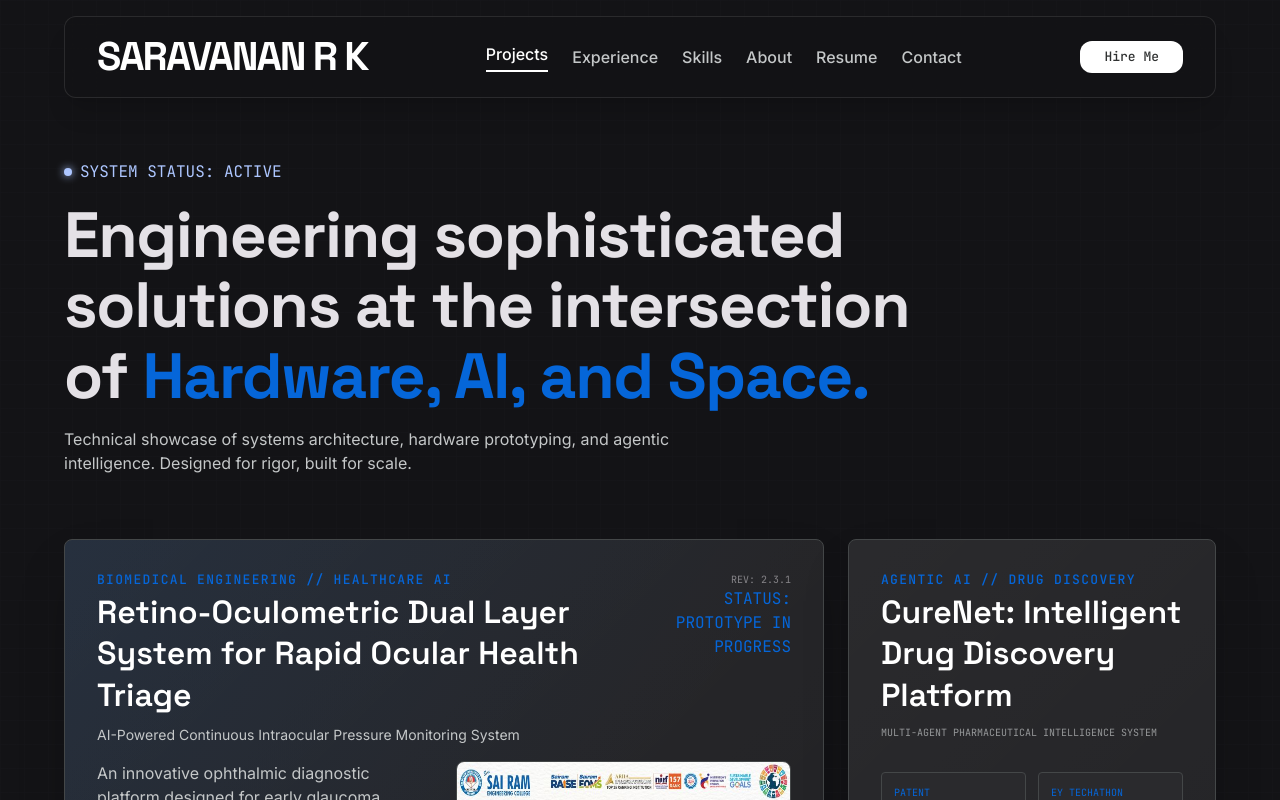
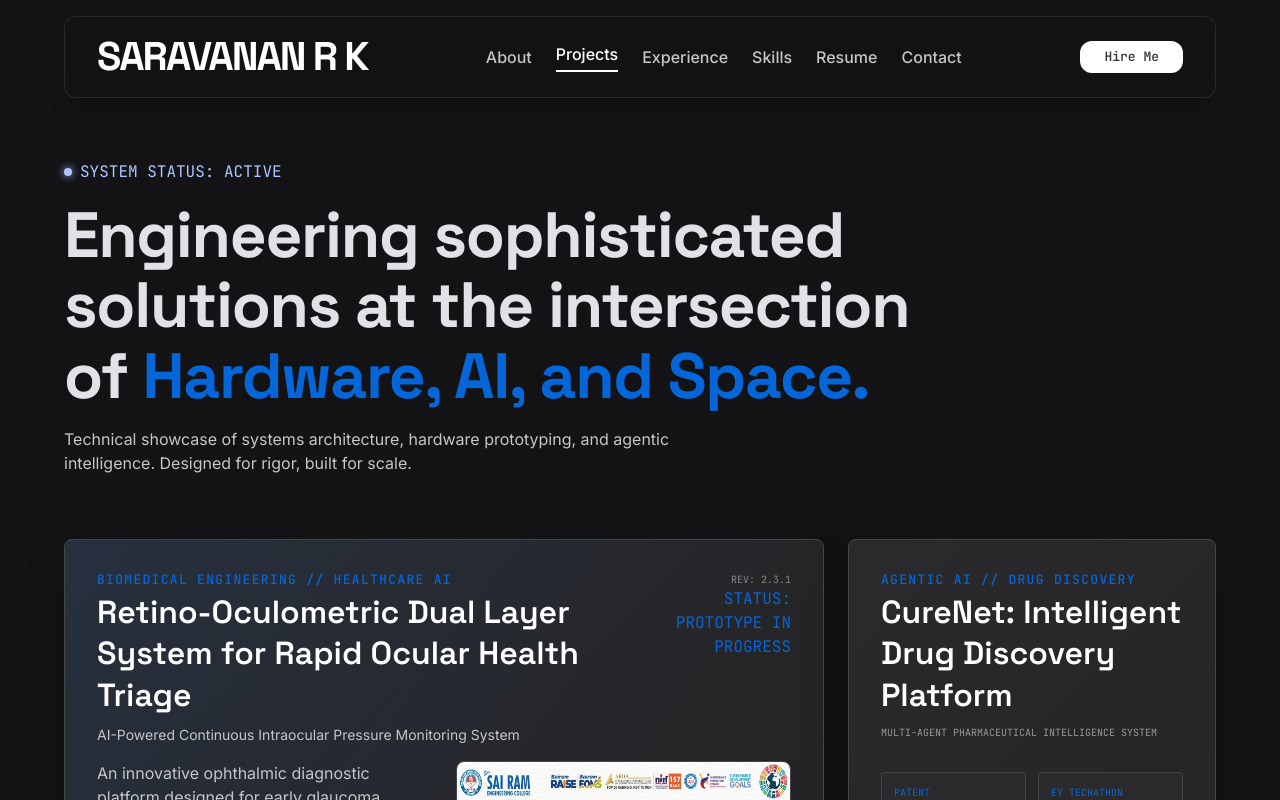
Before and after one commit to Rks2005/saravanan-rk-portfolio, a plain HTML site: page projects.html in a window 1280 px wide. Shown: the top 800 px of the page. Drawn offline with nearby package versions, Linux system fonts and the light colour scheme.

Commit message:
1st Complete Update

```diff
--- a/projects.html
+++ b/projects.html
@@ -128,7 +128,10 @@
 <nav class="fixed top-4 left-1/2 -translate-x-1/2 w-[90%] max-w-7xl rounded-full bg-surface/80 dark:bg-surface/80 backdrop-blur-xl border border-white/10 shadow-xl z-50 flex justify-between items-center px-8 py-4">
 <div class="font-display-lg text-display-lg-mobile text-primary tracking-tighter">SARAVANAN R K</div>
 <div class="hidden md:flex gap-gutter items-center">
-    <a class="text-primary font-bold border-b-2 border-primary pb-1 font-medium hover:text-primary transition-all duration-300 hover:scale-105" href="projects.html">
+  <a class="text-on-surface-variant font-medium hover:text-primary transition-all duration-300 hover:scale-105" href="about.html">
+        About
+      </a>
+  <a class="text-primary font-bold border-b-2 border-primary pb-1 font-medium hover:text-primary transition-all duration-300 hover:scale-105" href="projects.html">
         Projects
       </a>
       <a class="text-on-surface-variant font-medium hover:text-primary transition-all duration-300 hover:scale-105" href="experience.html">
@@ -136,9 +139,6 @@
       </a>
       <a class="text-on-surface-variant font-medium hover:text-primary transition-all duration-300 hover:scale-105" href="skills.html">
         Skills
-      </a>
-      <a class="text-on-surface-variant font-medium hover:text-primary transition-all duration-300 hover:scale-105" href="about.html">
-        About
       </a>
       <a class="text-on-surface-variant font-medium hover:text-primary transition-all duration-300 hover:scale-105" href="resume.html">
         Resume
```
Also changed, not shown: experience.html (+0 -3 lines).
